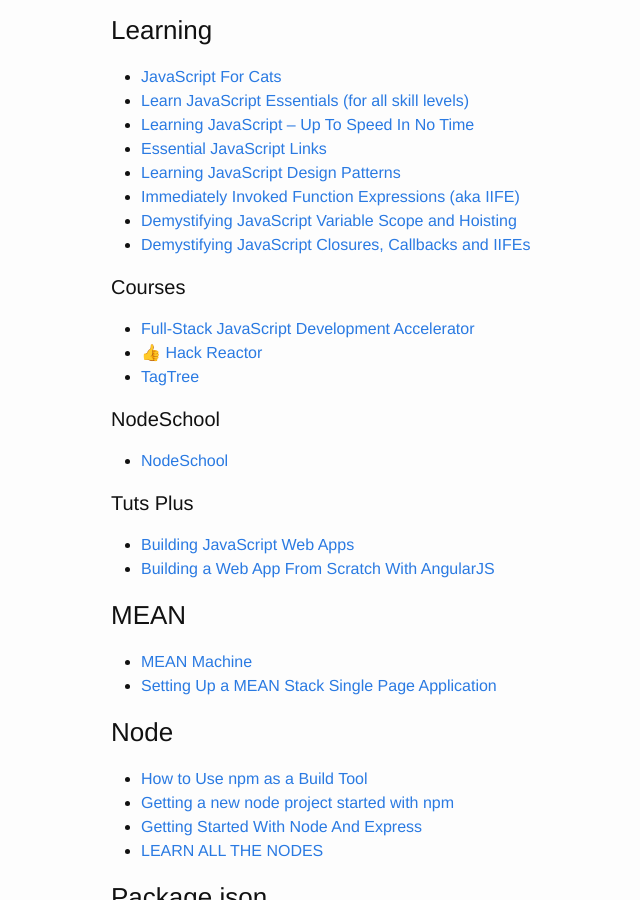
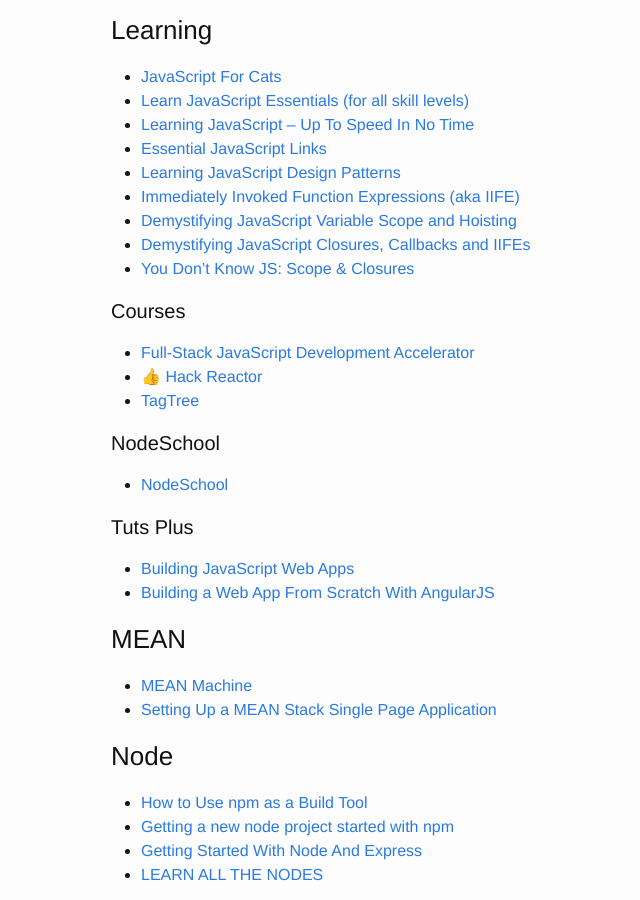
Before and after one commit to brownerd/brownerd.github.io, a Jekyll site: the page built from _posts/2015-01-01-reading-list-2015.md, in a window 1280 px wide and 900 px high, scrolled down 6966 px. Shown: the whole window, without its empty margins (159-799 px from the left). Built offline with Jekyll 4.4.1, drawn with Linux system fonts in a browser that asks for light colours; emoji names are drawn with the system emoji font.

Commit message:
You Don't Know JS: Scope & Closures

```diff
--- a/_posts/2015-01-01-reading-list-2015.md
+++ b/_posts/2015-01-01-reading-list-2015.md
@@ -409,6 +409,10 @@ A SIMPLE WEBSITE IN NODE.JS WITH EXPRESS, JADE AND STYLUS](http://www.clock.co.u
 - [Immediately Invoked Function Expressions (aka IIFE)](http://www.kirupa.com/html5/immediately_invoked_function_expressions_iife.htm)
 - [Demystifying JavaScript Variable Scope and Hoisting](http://www.sitepoint.com/demystifying-javascript-variable-scope-hoisting/#variable-scope)
 - [Demystifying JavaScript Closures, Callbacks and IIFEs](http://www.sitepoint.com/demystifying-javascript-closures-callbacks-iifes/)
+- [You Don't Know JS: Scope & Closures](https://github.com/getify/You-Dont-Know-JS/blob/master/scope%20&%20closures/README.md)
+
+
+
 
 
 #### Courses
```
